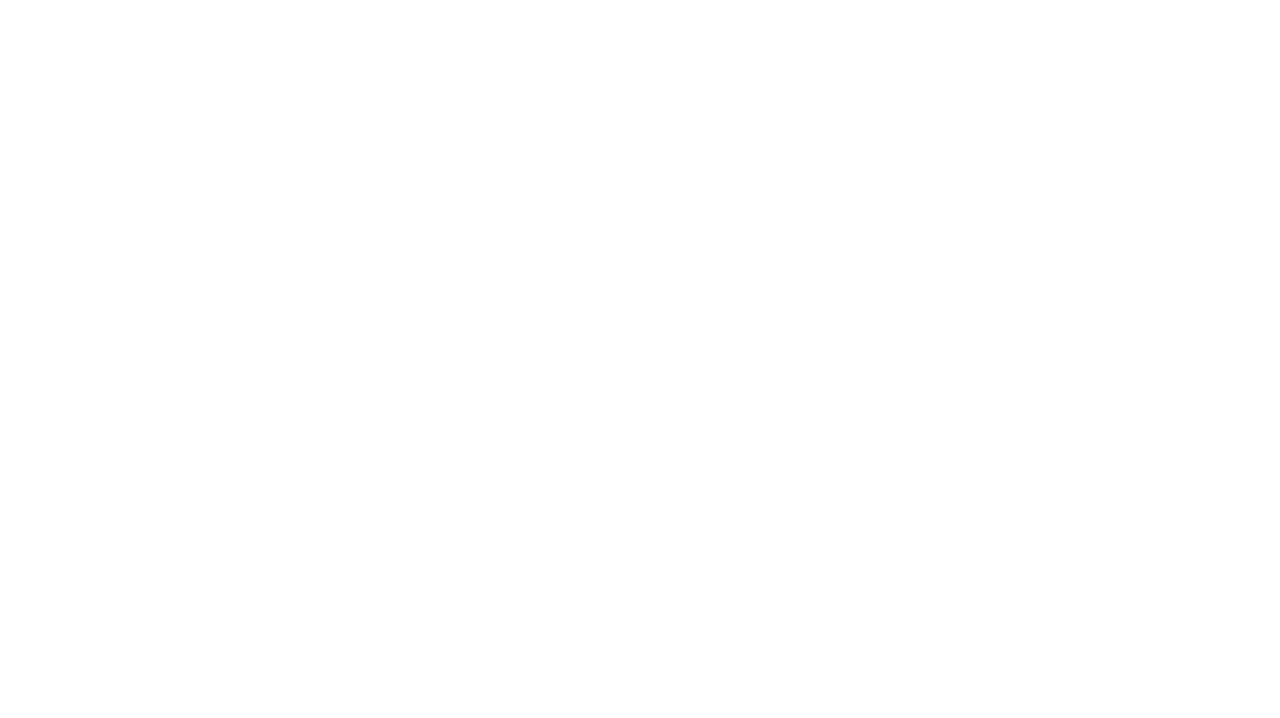
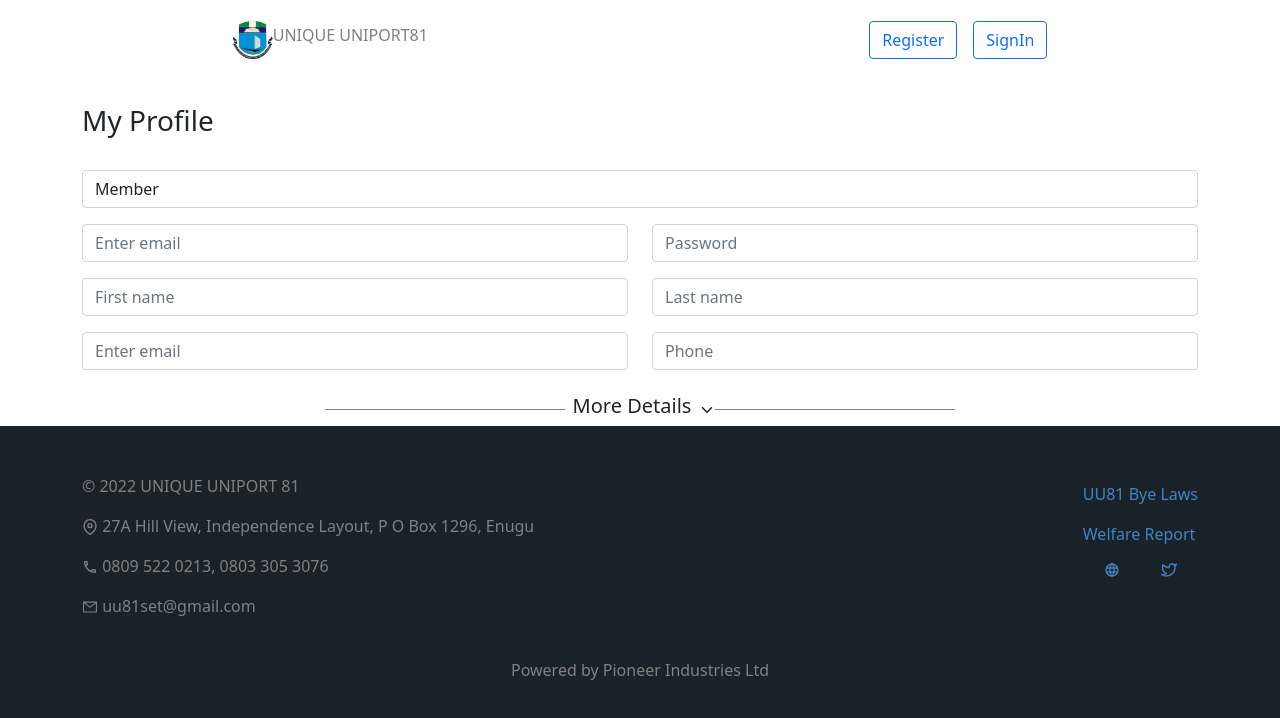
Before and after one commit to maduiep/uu81, a React (Create React App) app: page /dashboard/profile in a window 1280 px wide. Before the commit this address had no page. Shown: the top 718 px of the page. Built offline with nearby package versions, Linux system fonts and the light colour scheme.

Commit message:
added profile form

```diff
--- a/src/App.js
+++ b/src/App.js
@@ -48,8 +48,8 @@ function App() {
         /> <
         Route path = "login"
         element = { < Login / > }
-        /> <
-        /Route>
+        /> < /
+        Route >
 
         <
         Route path = 'dashboard'
@@ -67,7 +67,7 @@ function App() {
         Route path = "payments"
         element = { < Payments / > }
         /> <
-        Route path = "payments"
+        Route path = "profile"
         element = { < Profile / > }
         /> <
         Route path = "users"
@@ -75,8 +75,8 @@ function App() {
         /> <
         Route path = "users/:id"
         element = { < User / > }
-        /> <
-        /Route> <
+        /> < /
+        Route > <
         /Routes>
     );
 }
--- a/src/component/Dashboard/DashHome.jsx
+++ b/src/component/Dashboard/DashHome.jsx
@@ -1,11 +1,17 @@
 import React from 'react'
-import Profile from './Profile'
+
 
 const DashHome = () => {
   return (
     <div className="container">
-      <Profile />
+    <div className="profile-wrapper d-flex justify-content-center mt-4 mb-4">
+      <div className="profile d-flex align-items-center flex-column">
+        <img src="/assets/profile.jpg" alt="" />
+        <h3 className='mt-4'>Welcome, Nnaemeka Okafor</h3>
+        <p>6/4/2022 7:45:43 PM</p>
+      </div>
     </div>
+  </div>
   )
 }
 
--- a/src/component/Dashboard/DataTable.jsx
+++ b/src/component/Dashboard/DataTable.jsx
@@ -5,6 +5,7 @@ const columns = [
   { field: 'id', headerName: 'ID', width: 70 },
   { field: 'firstName', headerName: 'First name', width: 130 },
   { field: 'lastName', headerName: 'Last name', width: 130 },
+  { field: 'event', headerName: 'Event', width: 130 },
   {
     field: 'age',
     headerName: 'Age',
--- a/src/component/Dashboard/Profile.jsx
+++ b/src/component/Dashboard/Profile.jsx
@@ -1,18 +1,69 @@
 import React from 'react'
+import { IoIosArrowDown } from 'react-icons/io'
+
+const Profile = () => {
+  const lineStyle = {
+    width: '15rem',
+    height: '1px',
+    backgroundColor: 'gray'
+  }
+  return (
+   <>
+    <div className="container">
+      <div className="profile-wrapper-form d-flex justify-content-center flex-column mt-4">
+        <h3>My Profile</h3>
+        <div className="form-wrapper">
+          <form action="" className='mt-4 mb-4'>
+            <div class="form-group">
+              <select class="form-control" id="exampleFormControlSelect1" placeholder='Role'>
+                <option>Member</option>
+                <option>Admin</option>
+                <option>Visitor</option>
+              </select>
+            </div>
+
+            <div className="row mt-3">
+              <div class="col">
+                  <input type="email" className="form-control" id="exampleInputEmail1" aria-describedby="emailHelp" placeholder="Enter email"  />
+              </div>
+              <div class="col">
+                <input type="password" className="form-control" id="exampleInputPassword1" placeholder="Password" />
+              </div>
+            </div>
+
+            <div class="row mt-3">
+              <div class="col">
+                <input type="text" class="form-control" placeholder="First name" />
+              </div>
+              <div class="col">
+                <input type="text" class="form-control" placeholder="Last name" />
+              </div>
+            </div>
+
+            <div className="row mt-3">
+              <div class="col">
+                  <input type="email" className="form-control" id="exampleInputEmail1" aria-describedby="emailHelp" placeholder="Enter email"  />
+              </div>
+              <div class="col">
+                <input type="phone" className="form-control" id="exampleInputPhone" placeholder="Phone" />
+              </div>
+            </div>
+          </form>
+
+          <div className='line-holder d-flex justify-content-center align-items-center'>
+            <div style={lineStyle}></div>
+            <div className='d-flex align-items-center justify-content-center'>
+              <h5 className='px-2'>More Details</h5>
+              <IoIosArrowDown />
+            </div>
+            <div style={lineStyle}></div>
+          </div>
 
 
-const Profile = () => {
-  return (
-
-    <div className="container">
-      <div className="profile-wrapper d-flex justify-content-center mt-4 mb-4">
-        <div className="profile d-flex align-items-center flex-column">
-          <img src="/assets/profile.jpg" alt="" />
-          <h3 className='mt-4'>Welcome, Nnaemeka Okafor</h3>
-          <p>6/4/2022 7:45:43 PM</p>
         </div>
       </div>
     </div>
+   </>
   )
 }
 
```
